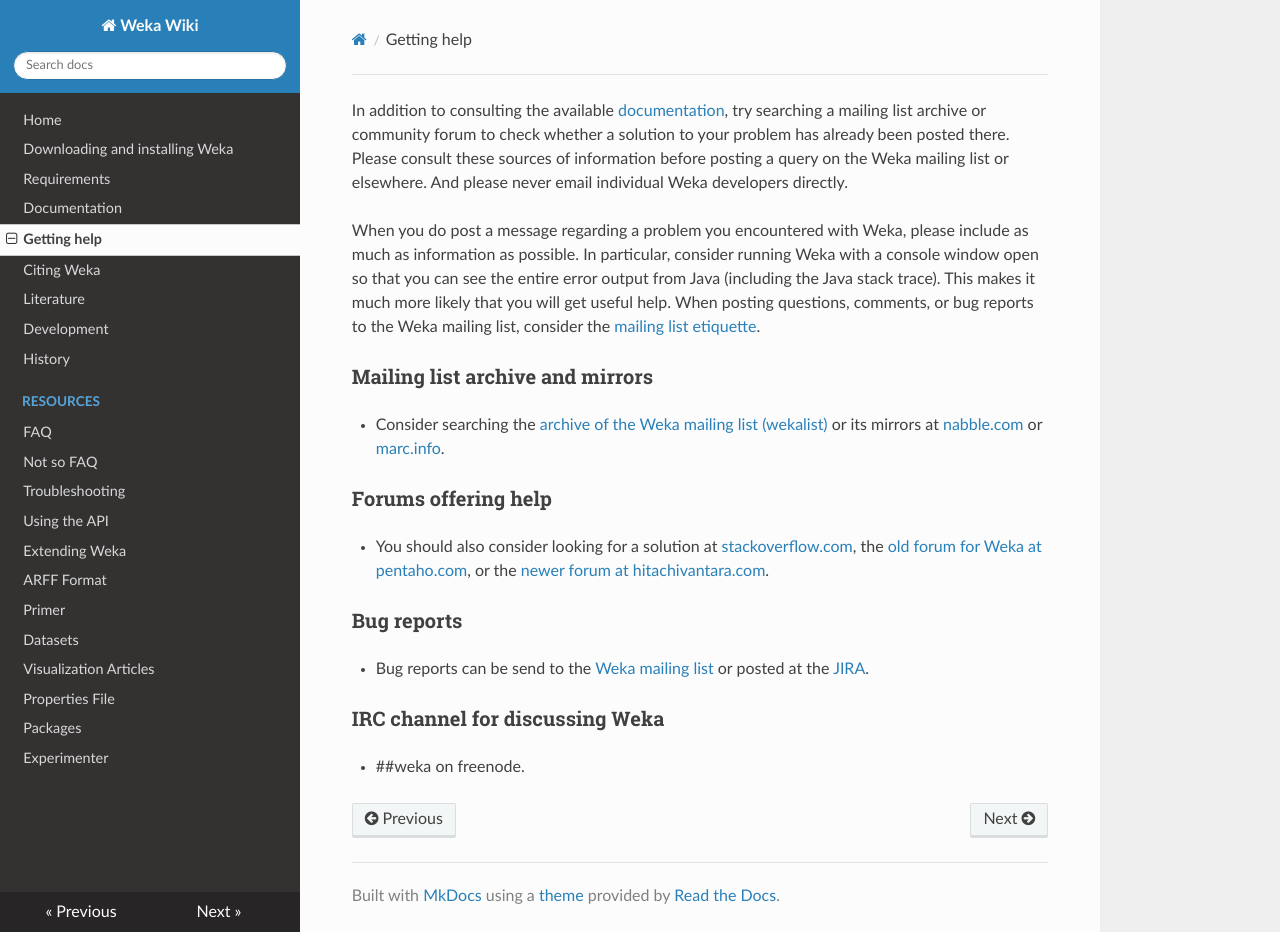
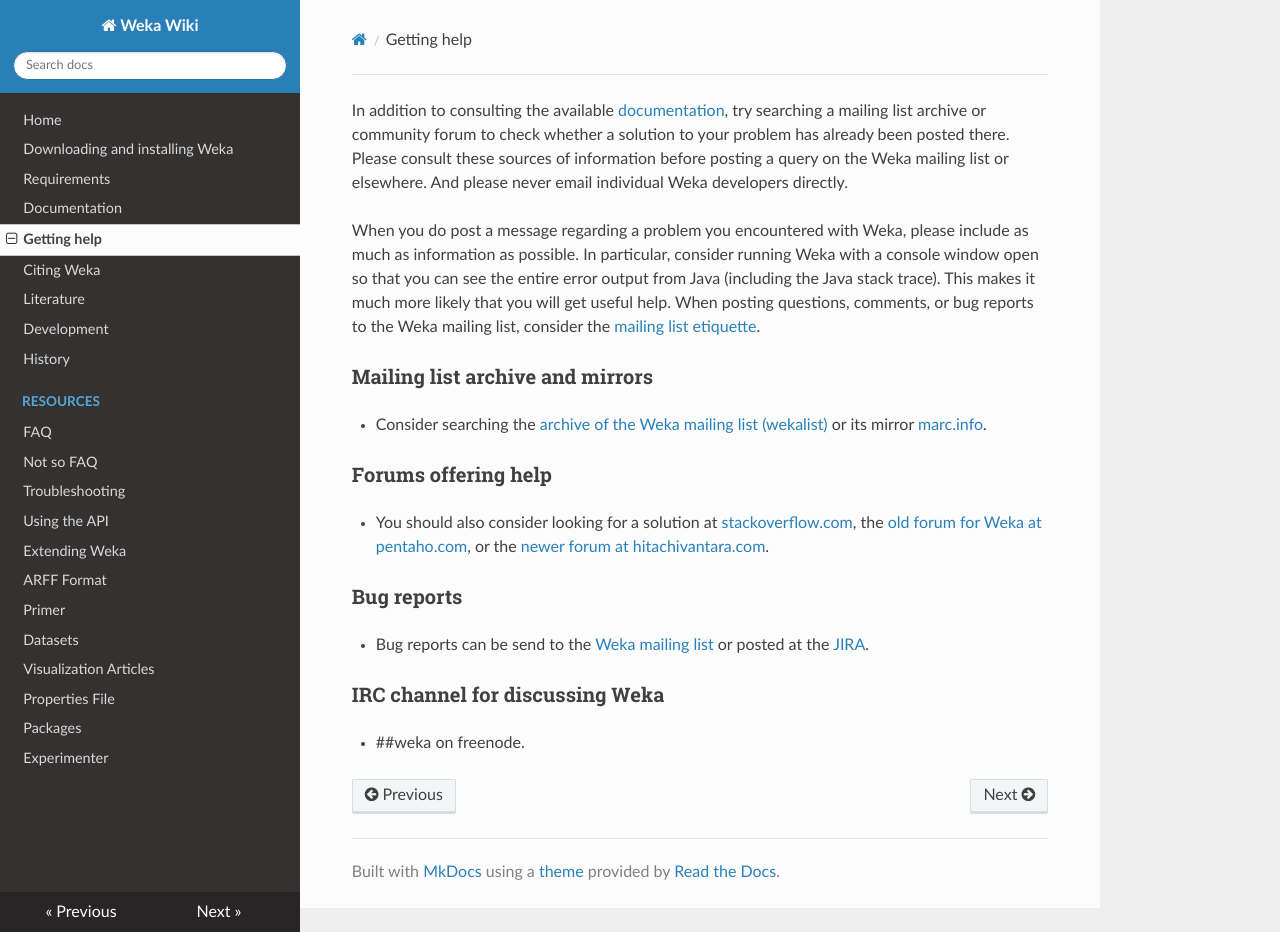
Before and after one commit to Waikato/weka-wiki, an MkDocs documentation site: the page built from docs/getting_help.md, in a window 1280 px wide and 932 px high. Built offline with MkDocs 1.6.1, drawn with Linux system fonts in a browser that asks for light colours; nearby versions of some CDN libraries.

Commit message:
Removed reference to Nabble mirror.

```diff
--- a/docs/getting_help.md
+++ b/docs/getting_help.md
@@ -18,7 +18,7 @@
 
 * Consider searching the [archive of the Weka mailing list
   (wekalist)](https://list.waikato.ac.nz/hyperkitty/list/wekalist@list.waikato.ac.nz/)
-  or its mirrors at [nabble.com](https://weka.8497.n7.nabble.com) or [marc.info](https://marc.info/?l=wekalist).
+  or its mirror [marc.info](https://marc.info/?l=wekalist).
 
 # Forums offering help
 
```
